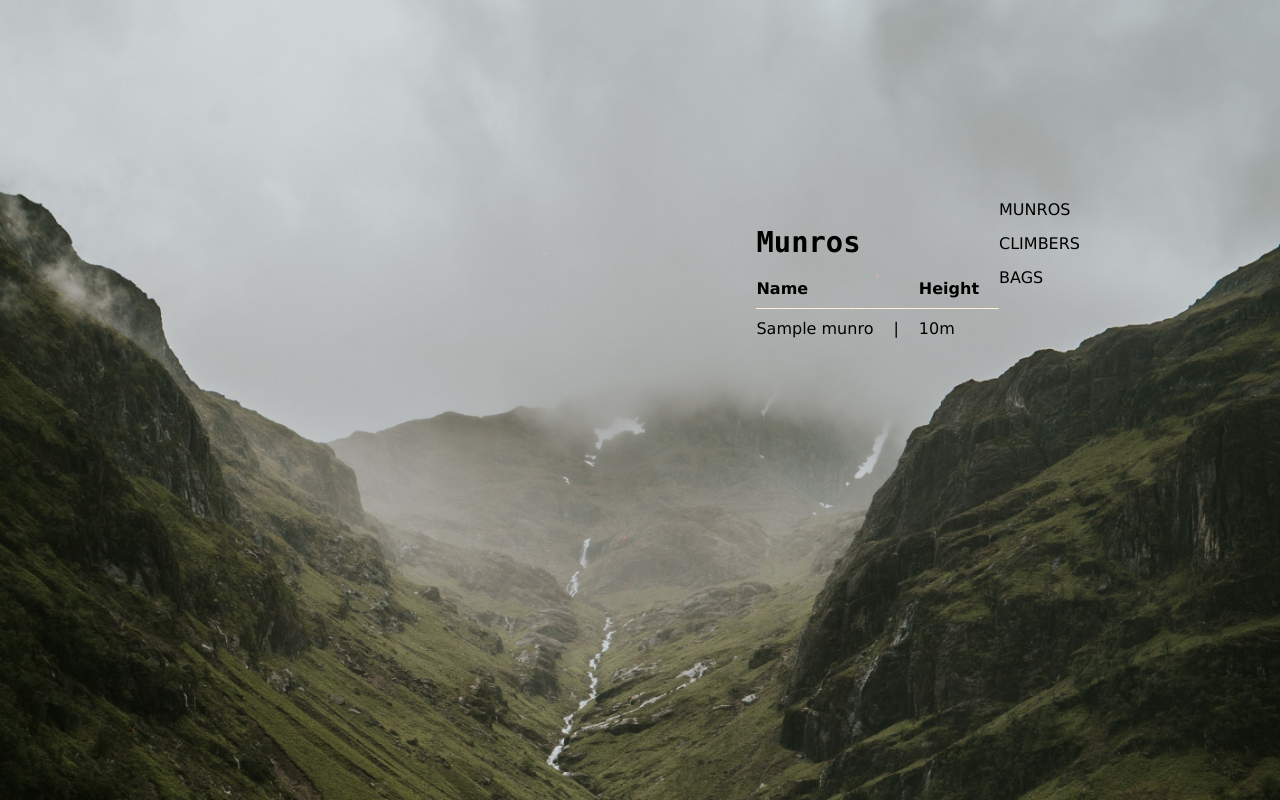
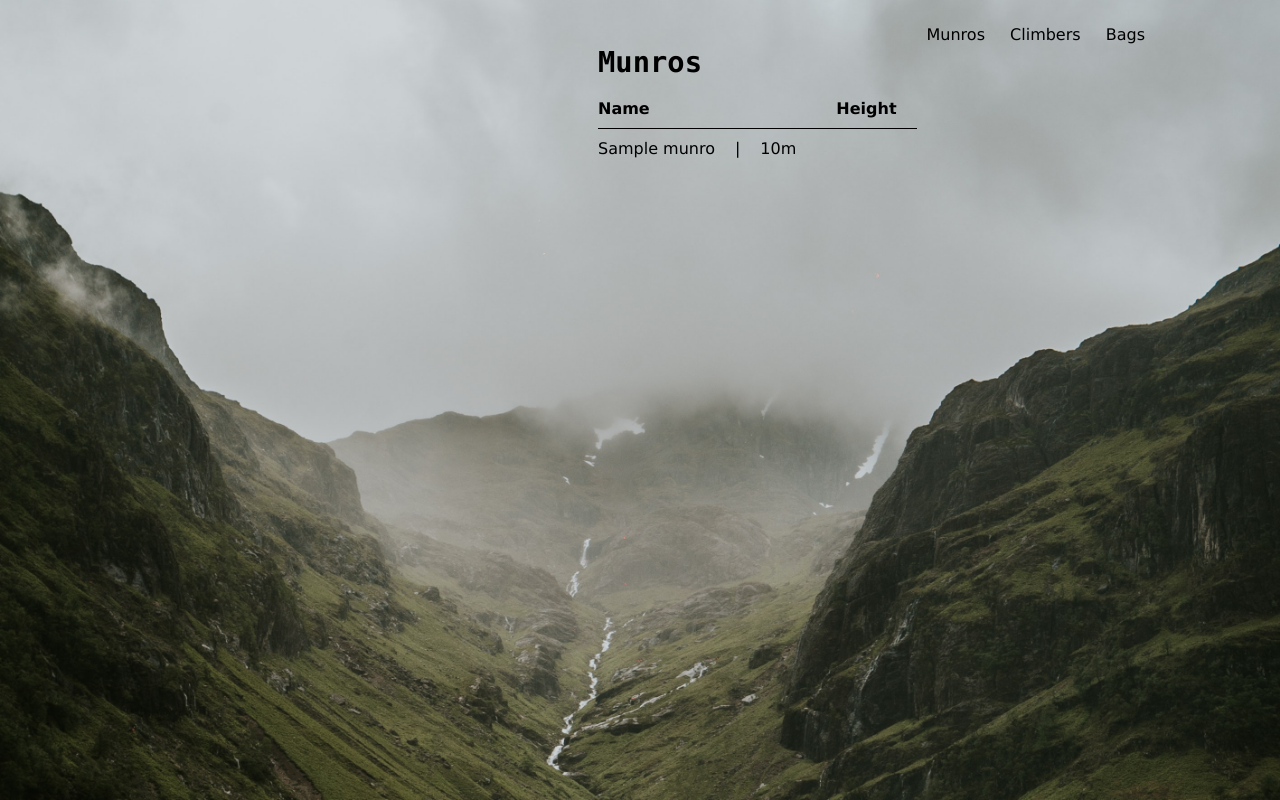
Before and after one commit to Metelski123/Munro-Project, a Flask app: page /munros in a window 1280 px wide. Run offline with Flask 2, Linux system fonts and the light colour scheme; a database or web service that is not in the repository returns one stand-in record (values such as "Sample title"); some libraries are stand-ins or nearby versions.

Commit message:
After changing some CSS

```diff
--- a/static/css/style.css
+++ b/static/css/style.css
@@ -1,13 +1,13 @@
 body {
     background: url('/static/images/background.jpg');
+    background-position: fixed;
     background-repeat: no-repeat;
-    background-position: fixed;
     background-size: 100%;
-    color: black;
     font-family: "Lucida Sans Unicode", "Lucida Grande", sans-serif;
     padding: 0px;
     margin: 0px;
   }
+
 
   h1, h2, h3, h4, h5, h6 {
     font-family: "Lucida Console", Monaco, monospace;
@@ -33,22 +33,25 @@ body {
   nav {
     padding: 0px;
     margin: 0px;
-    padding-right: 0px;
+    padding-right: 100px;
   }
 
   nav ul li {
     margin-bottom: 15px;
-    text-transform: uppercase;
+    text-transform: capitalize;
+    display: inline;
+    padding: 10px;
   }
 
   ul {
     padding: 0px;
     margin: 0px;
     list-style-type: none;
+    display: inline;
   }
 
   main {
-    padding: 200px;
+    padding: 25px;
 
   }
 
@@ -63,5 +66,5 @@ body {
   #content {
     /* border-left: 1px solid #254E70; */
     border-top: black;
-    padding-top: 25px;
+    padding-top: 20px;
   }
--- a/static/css/tables.css
+++ b/static/css/tables.css
@@ -1,5 +1,6 @@
 td, th {
     text-align: left;
+    width: auto;
   }
 
   td {
@@ -8,9 +9,16 @@ td, th {
 
   th {
     padding: 0px 20px 10px 0px;
-    border-bottom: 1px solid papayawhip;
+    border-bottom: 1px solid black;
   }
 
   table {
     border-collapse: collapse;
   }
+
+
+  .scrollable-table{
+    height: 60vh;
+    display: block;
+    overflow-y: scroll;
+  }
--- a/templates/base.html
+++ b/templates/base.html
@@ -25,7 +25,7 @@
         <a href="/bags">Bags</a>
       </li>
     </ul>
-  </nav>
+</nav>
   <section id="content">
       {% block content %}
 
--- a/templates/munros/index.html
+++ b/templates/munros/index.html
@@ -4,11 +4,14 @@
 <h1>Munros</h1>
 
 <table>
+  <thead>
   <tr>
     <th>Name</th>
     <th></th>
     <th>Height</th>
   </tr>
+</thead>
+  <tbody class="scrollable-table">
   {% for munro in munros %}
   <tr>
     <td><a href="/munros/{{ munro.id }}"> {{munro.name}} </a></td>
@@ -16,5 +19,6 @@
     <td>{{ munro.height }}m</td>
   </tr>
   {% endfor %}
+</tbody>
 </table>
 {% endblock %}
```
Also changed, not shown: console.py (+15 -8 lines), templates/munros/show.html (+4 -5 lines).
